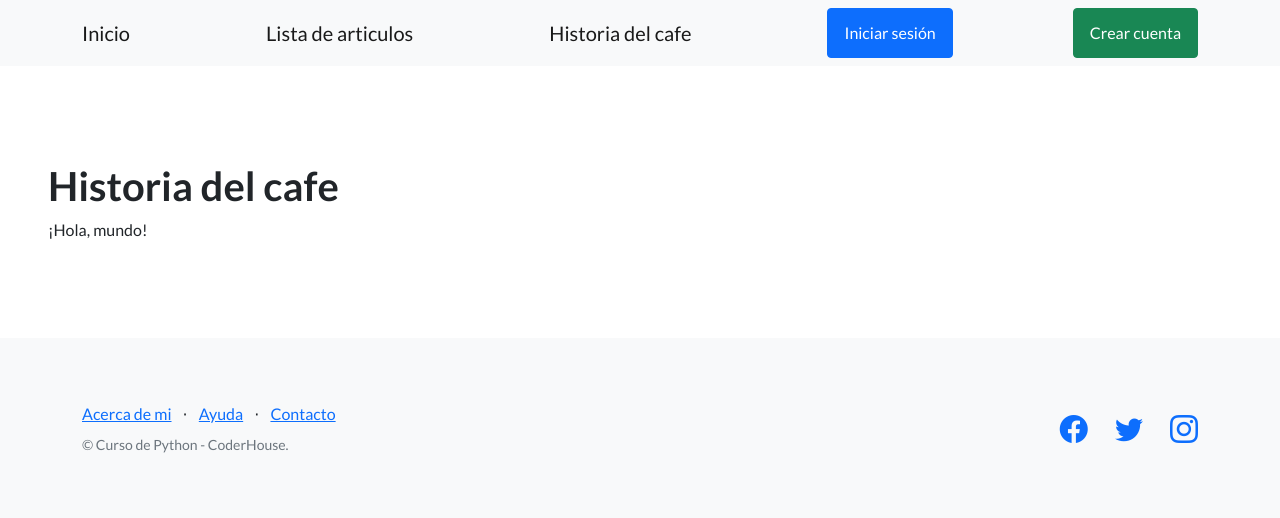
After one commit to MartinezLucas67/ProyectoFinal-Python-LucasMartinez, a Django app: page /about-cafe/ in a window 1280 px wide. The commit adds this page. Shown: the top 518 px of the page. Run offline with Django 4.2, Linux system fonts and the light colour scheme; some libraries are stand-ins or nearby versions.

Commit message:
Agregada seccion Historia del cafe

```diff
--- a/AppBlog/templates/AppBlog/base.html
+++ b/AppBlog/templates/AppBlog/base.html
@@ -25,6 +25,7 @@
             <div class="container">
                 <a class="navbar-brand" href="{% url 'inicio' %}">Inicio</a>
                 <a class="navbar-brand" href="{% url 'articulo_list' %}">Lista de articulos</a>
+                <a class="navbar-brand" href="{% url 'historia_del_cafe' %}">Historia del cafe</a>
                 {% if user.is_authenticated %}
                 <div class="dropdown">
                     <button class="btn btn-secondary dropdown-toggle" type="button" id="dropdownMenuButton1" data-bs-toggle="dropdown" aria-expanded="false">
--- /dev/null
+++ b/AppBlog/templates/AppBlog/historia_del_cafe.html
@@ -0,0 +1,10 @@
+{% extends 'AppBlog/base.html' %}
+
+{% block contenido %}
+<body>
+    <h1>Historia del cafe</h1>
+    <td> {{ texto }} </td>
+</body>
+
+
+{% endblock contenido %}
--- a/Pro_web/urls.py
+++ b/Pro_web/urls.py
@@ -27,7 +27,7 @@ urlpatterns = [
     path('pages/', include("AppBlog.urls")),
     path('accounts/', include("AppPerfiles.urls")),
     path('about/', views.MiVista.as_view(), name='sobre_mi'),
+    path('about-cafe/', views.Historia_del_cafe.as_view(), name='historia_del_cafe'),
 
 ]
-
 urlpatterns += static(settings.MEDIA_URL, document_root=settings.MEDIA_ROOT)
--- a/Pro_web/views.py
+++ b/Pro_web/views.py
@@ -19,3 +19,9 @@ class MiVista(View):
         mi_texto = "¡Hola, mundo!"
         context = {'texto': mi_texto}
         return render(request, 'AppBlog/acerca_de_mi.html', context)
+
+class Historia_del_cafe(View):
+    def get(self, request):
+        mi_texto = "¡Hola, mundo!"
+        context = {'texto': mi_texto}
+        return render(request, 'AppBlog/historia_del_cafe.html', context)
```
